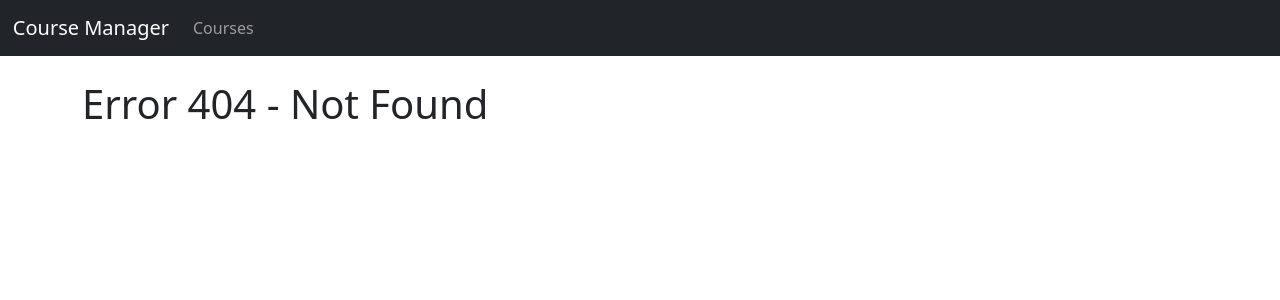
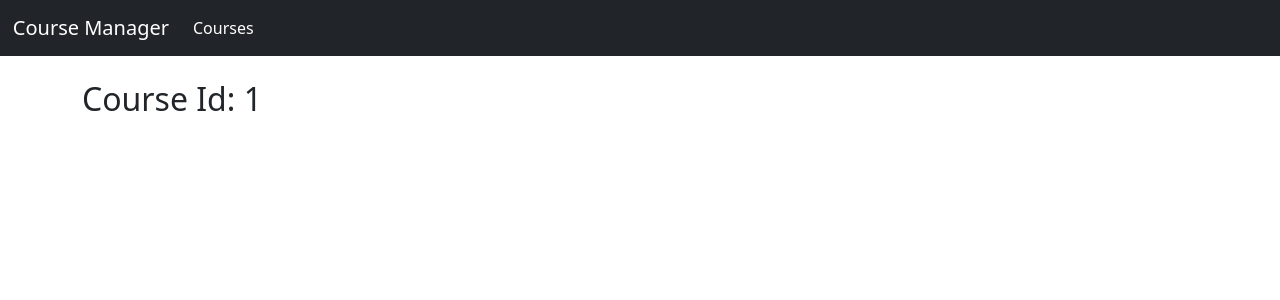
Before and after one commit to Neto002/DIO-Santander-Universidade, an Angular app in the folder Angular/course-manager/: page /courses/info/1 in a window 1280 px wide. Before the commit this address had no page. Shown: the top 300 px of the page. Built offline with nearby package versions, Linux system fonts and the light colour scheme.

Commit message:
criando links para visualização de produto

```diff
--- /dev/null
+++ b/Angular/course-manager/src/app/courses/course-info.component.html
@@ -0,0 +1 @@
+<h2>Course Id: {{courseId}}</h2>
--- /dev/null
+++ b/Angular/course-manager/src/app/courses/course-info.component.ts
@@ -0,0 +1,15 @@
+import { Component, OnInit } from '@angular/core';
+import { ActivatedRoute } from '@angular/router';
+
+@Component({
+  templateUrl: './course-info.component.html',
+})
+export class CourseInfoComponent implements OnInit {
+  courseId: number = 0;
+
+  constructor(private activatedRoute: ActivatedRoute) {}
+
+  ngOnInit(): void {
+    this.courseId = +this.activatedRoute.snapshot.paramMap.get('id')!
+  }
+}
--- a/Angular/course-manager/src/app/courses/course-list.component.html
+++ b/Angular/course-manager/src/app/courses/course-list.component.html
@@ -31,7 +31,9 @@
       <td>
         <app-star [rating]="course.rating"></app-star>
       </td>
-      <td></td>
+      <td>
+        <a [routerLink]="['/courses/info', course.id]" class="btn btn-primary">Edit</a>
+      </td>
     </tr>
   </tbody>
 </table>
--- a/Angular/course-manager/src/app/nav-bar/nav-bar.component.html
+++ b/Angular/course-manager/src/app/nav-bar/nav-bar.component.html
@@ -1,5 +1,5 @@
 <nav class="navbar navbar-expand-lg navbar-dark bg-dark">
-    <a href="#" style="margin-left: 1%;" class="navbar-brand">Course Manager</a>
+    <a [routerLink]="['/courses']" style="margin-left: 1%;" class="navbar-brand">Course Manager</a>
 
     <button class="navbar-toggler" type="button" data-toggle="collapse" data-targer="#navbarSupportedContent" aria-controls="navbarSupportedContent" aria-expanded="false" aria-label="Toggle navigation">
         <span class="navbar-toggler-icon"></span>
@@ -8,7 +8,7 @@
     <div class="collapse navbar-collapse" id="navbarSupportedContent">
         <ul class="navbar-nav mr-auto">
             <li class="nav-item">
-                <a href="#" class="nav-link">Courses</a>
+                <a [routerLink]="['/courses']" routerLinkActive="active" class="nav-link">Courses</a>
             </li>
         </ul>
     </div>
```
Also changed, not shown: Angular/course-manager/src/app/app.module.ts (+11 -5 lines).
